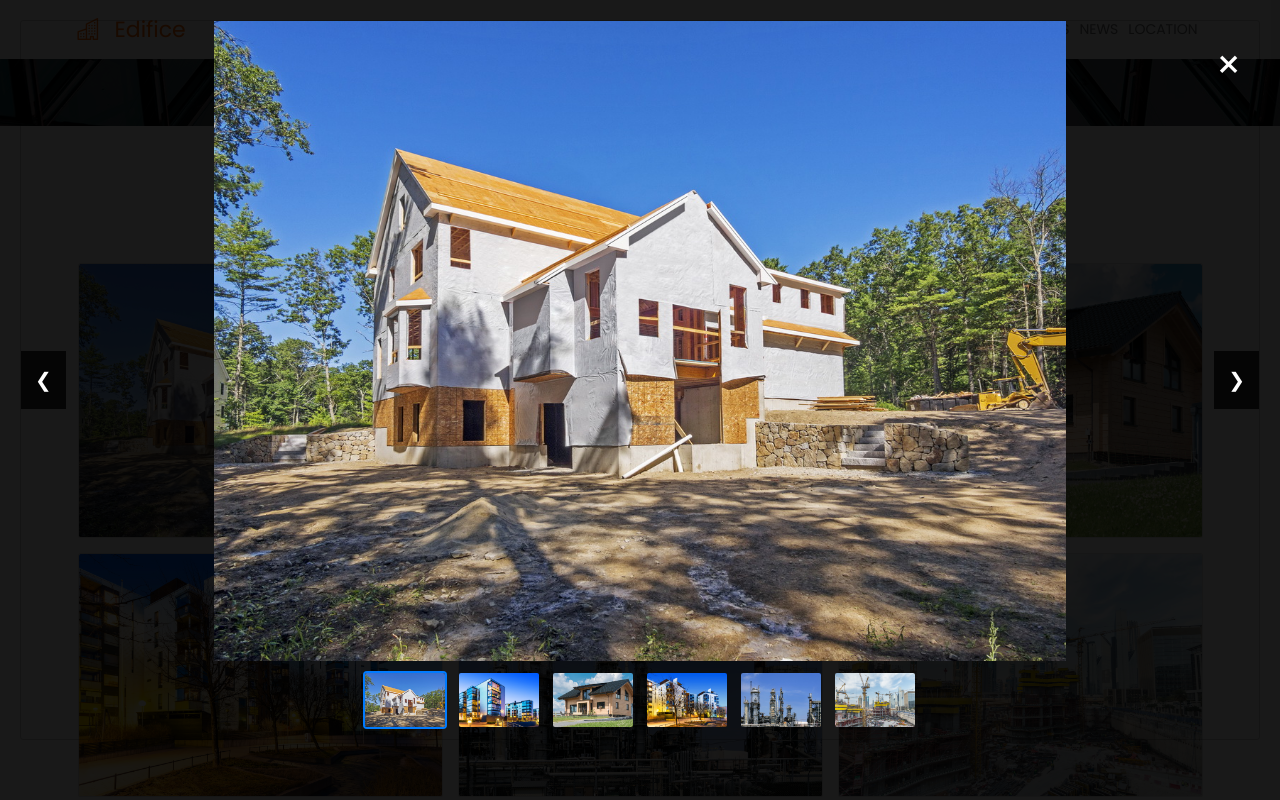
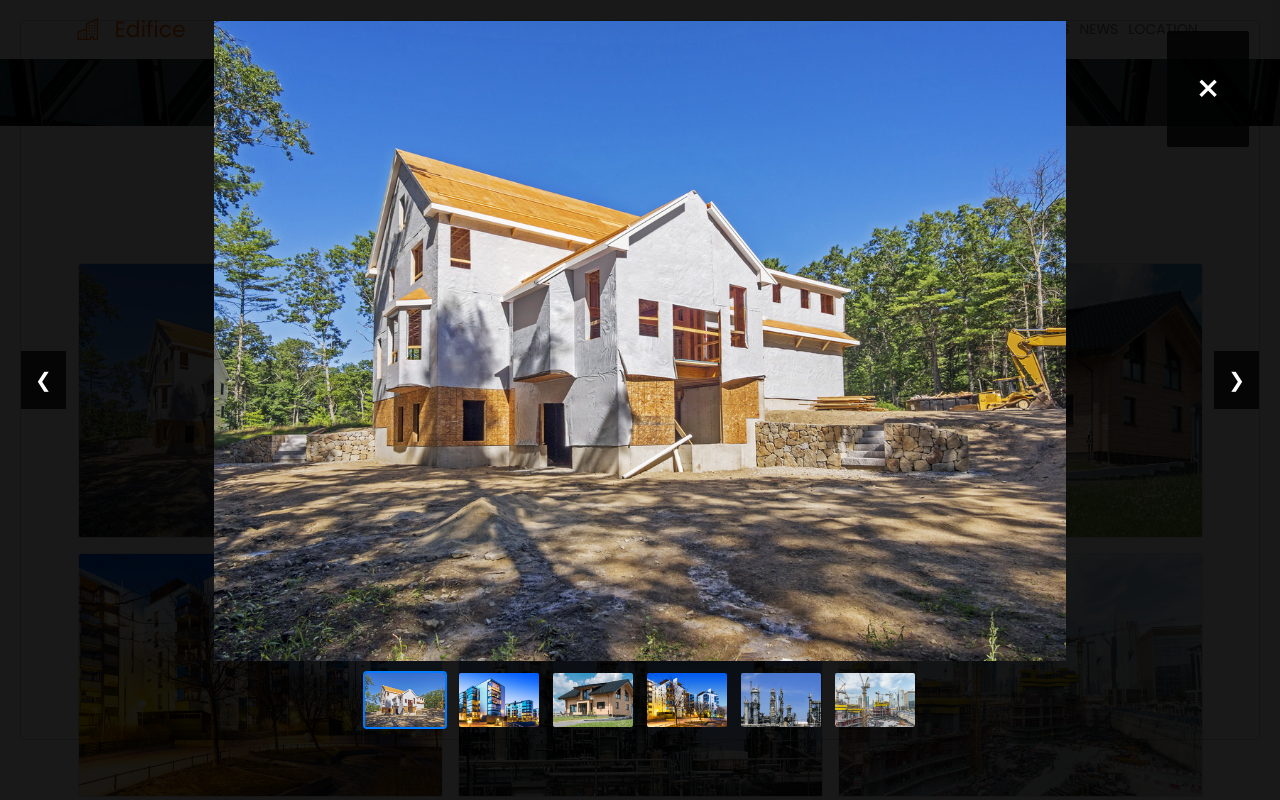
Before and after one commit to JacekPasierb/FrontStrapi, a React (Vite) app: page / in a window 1280 px wide. Both pictures are taken after a click on the element 260 px from the left and 2031 px from the top of the page. Shown: the part 1631-2431 px from the top of the page. Built offline with nearby package versions, Linux system fonts and the light colour scheme.

Commit message:
Feature/About - correctpath image

```diff
--- a/src/App.css
+++ b/src/App.css
@@ -253,6 +253,9 @@ body {
   .projects .card i {
     font-size: 3.5rem;
   }
+  .modalGallery .btn {
+    font-size: 4rem;
+  }
 }
 
 @media (min-width: 992px) {
--- a/src/components/modal/GalleryModal.tsx
+++ b/src/components/modal/GalleryModal.tsx
@@ -86,6 +86,8 @@ const GalleryModal: React.FC<GalleryModalProps> = ({
               top: "10px",
               right: "10px",
               background: "transparent",
+              backgroundColor: "rgba(0,0,0,0.8)",
+              padding: "0.7em 0.7em",
               border: "none",
               color: "#fff",
 
```
